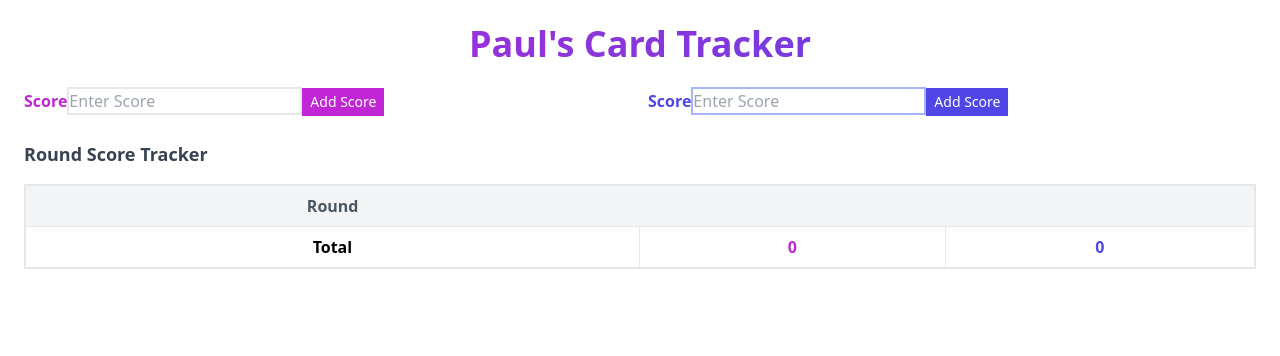
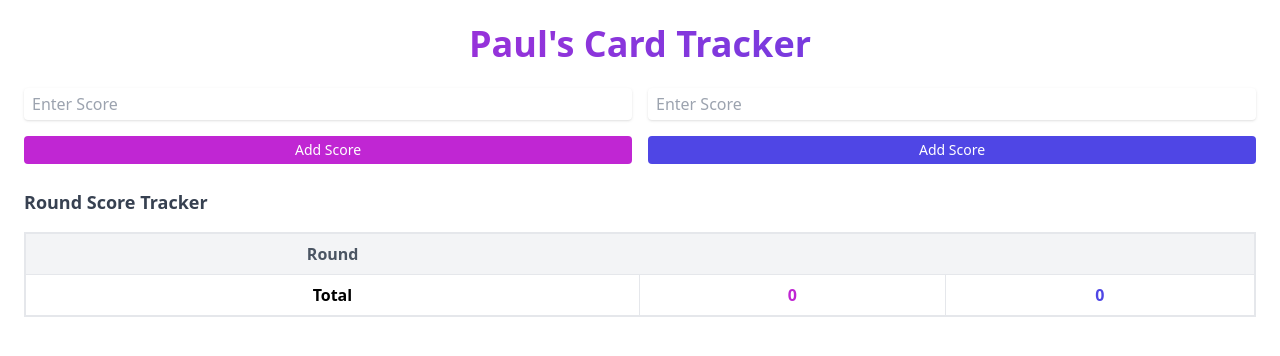
Before and after one commit to colbygarland/card-keeper, a Next.js app: page /play in a window 1280 px wide. Shown: the top 356 px of the page. Built offline with nearby package versions, Linux system fonts and the light colour scheme.

Commit message:
QOL updates

```diff
--- a/pages/index.tsx
+++ b/pages/index.tsx
@@ -20,15 +20,15 @@ export default function Home() {
         <form onSubmit={submit}>
           <div className="mb-4">
             {/* eslint-disable-next-line react/no-unescaped-entities */}
-            <label className="block">Player 1's name</label>
-            <input name="player1" type="text" className="border-2 border-gray-300 px-2 py-1" />
+            <label className="block mb-2">Player 1's name</label>
+            <input name="player1" type="text" className="shadow rounded block px-2 py-1 w-full" />
           </div>
           <div className="mb-4">
             {/* eslint-disable-next-line react/no-unescaped-entities */}
-            <label className="block">Player 2's name</label>
-            <input name="player2" type="text" className="border-2 border-gray-300 px-2 py-1" />
+            <label className="block mb-2">Player 2's name</label>
+            <input name="player2" type="text" className="shadow rounded block px-2 py-1 w-full" />
           </div>
-          <button type="submit" className="px-4 py-2 bg-gradient-to-r from-fuchsia-600 to-indigo-600 text-white">
+          <button type="submit" className="mt-4 rounded px-4 py-2 bg-gradient-to-r from-fuchsia-600 to-indigo-600 text-white">
             Start game
           </button>
         </form>
--- a/pages/play.tsx
+++ b/pages/play.tsx
@@ -26,9 +26,9 @@ const EnterScore = ({ player, name, updatePlayer }: { player: Player; name: stri
   return (
     <div className="">
       <form onSubmit={update}>
-        <label className={`font-bold ${styles?.text}`}>{name} Score</label>
-        <input type="number" className={`border-2 border-gray-200 focus:ring-2 ${styles?.focus}`} placeholder="Enter Score" />
-        <button type="submit" className={`px-2 py-1 text-sm mt-2 text-white ${styles?.bg}`}>
+        <label className={`font-bold mb-2 block ${styles?.text}`}>{name}</label>
+        <input type="number" className={`shadow rounded block px-2 py-1 w-full mb-4 ${styles?.focus}`} placeholder="Enter Score" />
+        <button type="submit" className={`block w-full px-2 py-1 text-sm mt-2 text-white rounded ${styles?.bg}`}>
           Add Score
         </button>
       </form>
@@ -74,7 +74,7 @@ export default function Home() {
             </div>
             <div className="mt-6">
               <h3 className="font-bold text-lg mb-4 text-gray-700">Round Score Tracker</h3>
-              <table className="table-auto w-full text-center border-collapse border-2 border-gray-200">
+              <table className="table-auto w-full text-center border-collapse border-2 border-gray-200 rounded">
                 <thead className="bg-gray-100">
                   <tr>
                     <th className="px-4 py-2 text-gray-600">Round</th>
```
